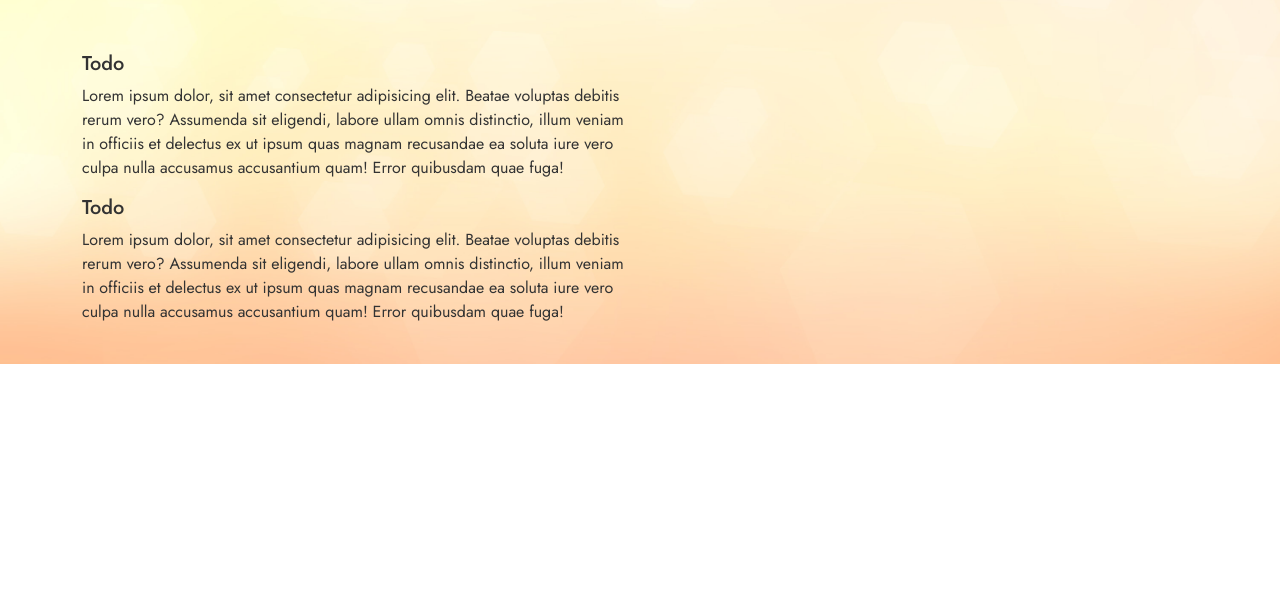
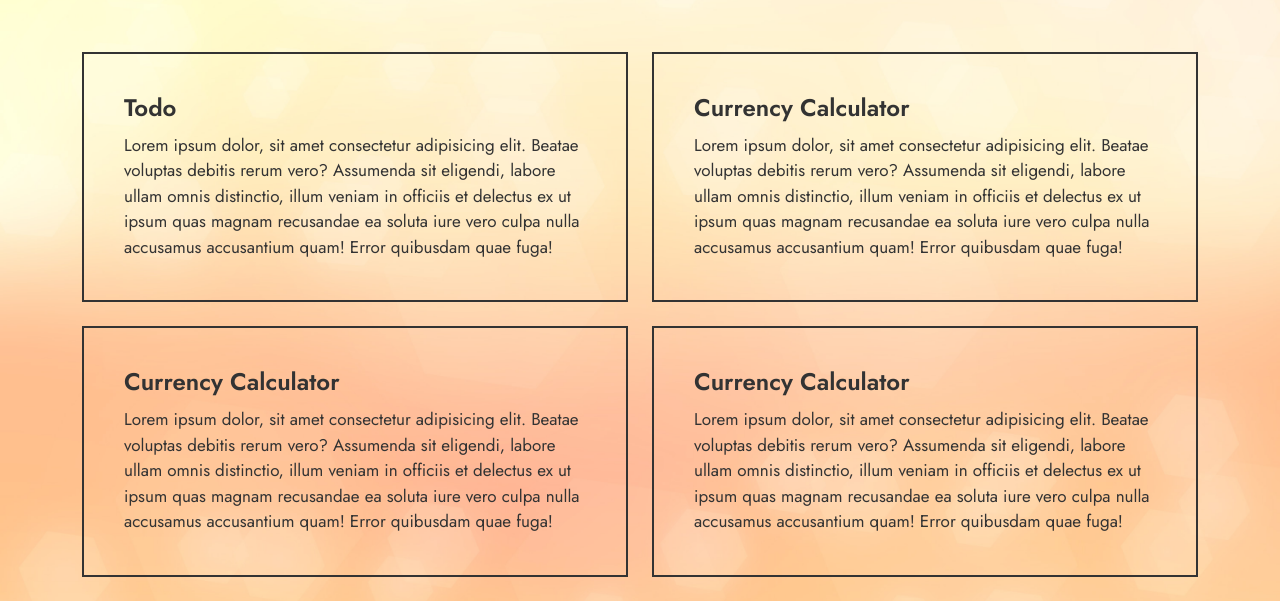
Before and after one commit to omkar1103/Omkar-Portfolio, a plain HTML site: page index.html in a window 1280 px wide. Shown: the part 668-1269 px from the top of the page. Before the commit the page ends 1032 px from the top, so only its background shows below. Drawn offline with nearby package versions, Linux system fonts and the light colour scheme.

Commit message:
My Projects Section Completed

```diff
--- a/index.html
+++ b/index.html
@@ -98,10 +98,39 @@
                                 <h5>Todo</h5>
                                 <p>Lorem ipsum dolor, sit amet consectetur adipisicing elit. Beatae voluptas debitis rerum vero? Assumenda sit eligendi, labore ullam omnis distinctio, illum veniam in officiis et delectus ex ut ipsum quas magnam recusandae ea soluta iure vero culpa nulla accusamus accusantium quam! Error quibusdam quae fuga!</p>
                             </div>
+
+                        </div>
+
+                    </div>
+                    <div class="col-md-6">
+                        <div class="feature-box">
                             <div class="content">
-                                <h5>Todo</h5>
+                                <h5>Currency Calculator</h5>
                                 <p>Lorem ipsum dolor, sit amet consectetur adipisicing elit. Beatae voluptas debitis rerum vero? Assumenda sit eligendi, labore ullam omnis distinctio, illum veniam in officiis et delectus ex ut ipsum quas magnam recusandae ea soluta iure vero culpa nulla accusamus accusantium quam! Error quibusdam quae fuga!</p>
                             </div>
+
+                        </div>
+
+                    </div>
+
+                    <div class="col-md-6">
+                        <div class="feature-box">
+                            <div class="content">
+                                <h5>Currency Calculator</h5>
+                                <p>Lorem ipsum dolor, sit amet consectetur adipisicing elit. Beatae voluptas debitis rerum vero? Assumenda sit eligendi, labore ullam omnis distinctio, illum veniam in officiis et delectus ex ut ipsum quas magnam recusandae ea soluta iure vero culpa nulla accusamus accusantium quam! Error quibusdam quae fuga!</p>
+                            </div>
+
+                        </div>
+
+                    </div>
+
+                    <div class="col-md-6">
+                        <div class="feature-box">
+                            <div class="content">
+                                <h5>Currency Calculator</h5>
+                                <p>Lorem ipsum dolor, sit amet consectetur adipisicing elit. Beatae voluptas debitis rerum vero? Assumenda sit eligendi, labore ullam omnis distinctio, illum veniam in officiis et delectus ex ut ipsum quas magnam recusandae ea soluta iure vero culpa nulla accusamus accusantium quam! Error quibusdam quae fuga!</p>
+                            </div>
+
                         </div>
 
                     </div>
--- a/style.css
+++ b/style.css
@@ -390,3 +390,40 @@ main{
         }
 
 }
+
+.feature-box{
+    padding: 40px;
+    border: 2px solid var(--secondary-color);
+    box-shadow: 0 0 0 0 var(--secondary-color);
+    display: flex;
+    transition: 0.3s;
+}
+.feature-box:hover{
+    box-shadow: 5px 5px 0 0 var(--secondary-color) ;
+
+}
+
+@media (max-width:767px) {
+    .feature-box{
+        padding: 30px;
+    }
+}
+
+.feature-box h5{
+    font-size: 24px;
+    color: var(--secondary-color);
+    font-weight: 600;
+    margin-bottom: 10px;
+}
+
+@media (max-width:767px) {
+    .feature-box h5{
+        font-size: 24px;
+    }
+}
+
+.feature-box p{
+    margin: 0;
+    color: var(--secondary-color);
+    font-size: 17px;
+}
```
